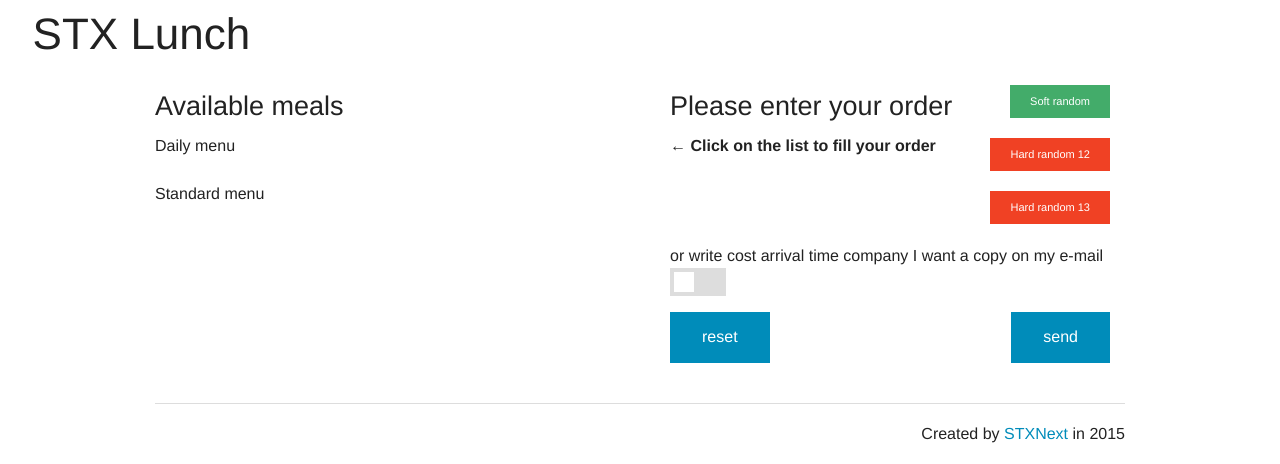
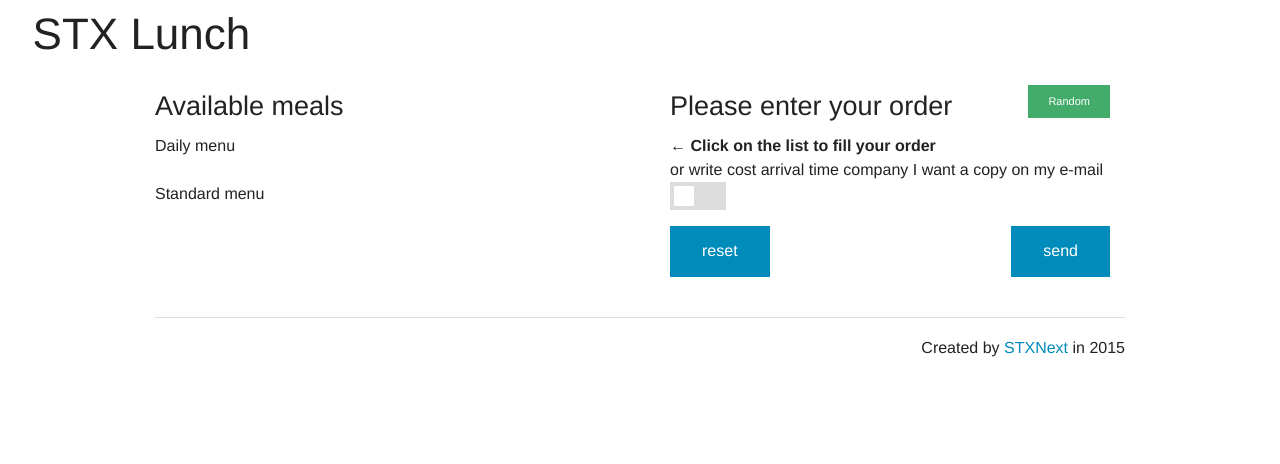
Before and after one commit to pdyba/lunch-app, a Python web app: template src/lunch_app/templates/order.html in a window 1280 px wide. Shown: the top 464 px of the page. Run offline with Jinja, Linux system fonts and the light colour scheme; the template is opened without the code that fills it, so the values that code supplies are empty.

Commit message:
hide some features

```diff
--- a/src/lunch_app/templates/base.html
+++ b/src/lunch_app/templates/base.html
@@ -73,10 +73,11 @@
                                         </li>
                                     </ul>
                                 </li>
+                            <!--
                             <li {% if page_id == 'food_rate' %}
                                     class="active" {% endif %}><a
                                         href="{{ url_for('food_rate') }}">Rate food</a>
-                                </li>
+                                </li> -->
 
                                 {% if current_user.is_admin() %}
                                     <li class="divider"></li>
--- a/src/lunch_app/templates/order.html
+++ b/src/lunch_app/templates/order.html
@@ -142,12 +142,13 @@ function confirmation_13() {
                 <b>&larr; Click on the list to fill your order</b>
             </div>
             <div class="large-4 columns">
-                <a class="button tiny success right" id="softrandom">Soft
-                    random</a>
+                <a class="button tiny success right" id="softrandom">Random</a>
+                <!--
                 <a class="button tiny alert right" onclick="confirmation_12()">Hard
                     random 12</a>
                 <a class="button tiny alert right" onclick="confirmation_13()">Hard
                     random 13</a>
+                -->
             </div>
             <div class="large-12 columns">
                 or write
```
